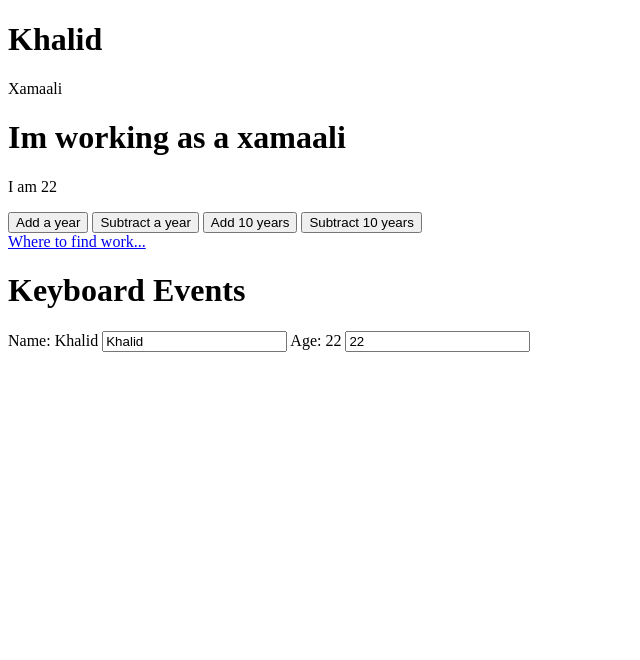
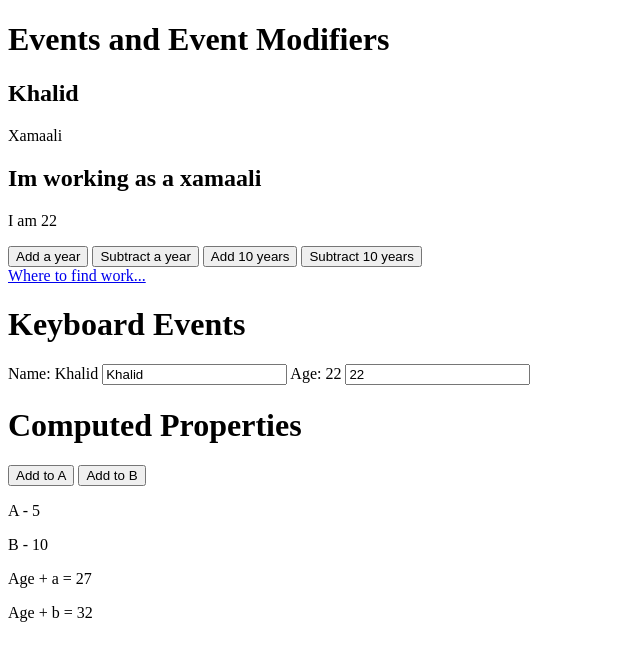
Before and after one commit to KhalidAwil/VueTest, a plain HTML site: page index.html in a window 1280 px wide. Shown: the whole page, without its empty margins (0-640 px from the left). Drawn offline with nearby package versions, Linux system fonts and the light colour scheme.

Commit message:
Learnt about Computed Properties and Computed Properties Vs. Methods

```diff
--- a/app.js
+++ b/app.js
@@ -4,6 +4,8 @@ new Vue({
         name: 'Khalid',
         job: 'Xamaali',
         age: 22,
+        a: 5,
+        b: 10,
         website: "http://www.monster.com"
     },
     methods: {
@@ -26,5 +28,19 @@ new Vue({
         logAge: function(){
             console.log("Something fishy is going on here....I can feel it");
         }
+    },
+
+    computed:{
+        //Computed properties only re-evaluate when dependencies have changed. If a variable it depends on hasn't
+        //changed, it will return previously computed result without re-executing --> EFFICIENT
+       addToA: function(){
+           console.log("Adding to A");
+           return this.age + this.a;
+       },
+
+       addToB: function(){
+            console.log("Adding to B");
+            return this.age + this.b;
+       }
     }
 });
--- a/index.html
+++ b/index.html
@@ -7,20 +7,31 @@
     </head>
     <body>
         <div id="vue-app">
-            <h1>{{ name }}</h1>
+            <h1>Events and Event Modifiers</h1>
+            <h2>{{ name }}</h2>
             <p>{{ job }}</p>
-            <h1>{{work('xamaali')}}</h1>
+            <h2>{{work('xamaali')}}</h2>
             <p>I am {{age}}</p>
             <button v-on:click.once="add(1)">Add a year</button>
             <button v-on:click="subtract(1)">Subtract a year</button>
             <button v-on:dblclick="add(10)">Add 10 years</button>
             <button v-on:dblclick="subtract(10)">Subtract 10 years</button>
-        </br><a v-bind:href="website">Where to find work...</a>
+            <br/>
+            <a v-bind:href="website">Where to find work...</a>
+
             <h1>Keyboard Events</h1>
             <label>Name: <span>{{name}}</span> </label>
             <input type="text" v-model="name"/>
             <label>Age: <span> {{age}}</span></label>
             <input type="text" v-model="age"/>
+
+            <h1>Computed Properties</h1>
+            <button v-on:click="a++">Add to A</button>
+            <button v-on:click="b++">Add to B</button>
+            <p>A - {{a}}</p>
+            <p>B - {{b}}</p>
+            <p>Age + a = {{addToA}}</p>
+            <p>Age + b = {{addToB}}</p>
         </div>
         <script src="app.js"></script>
     </body>
```
